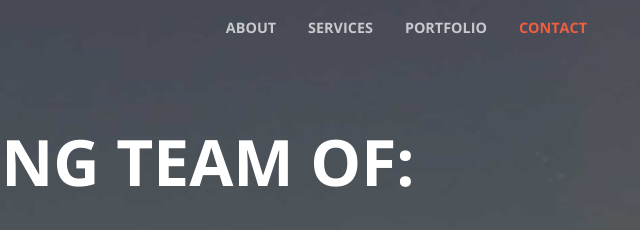
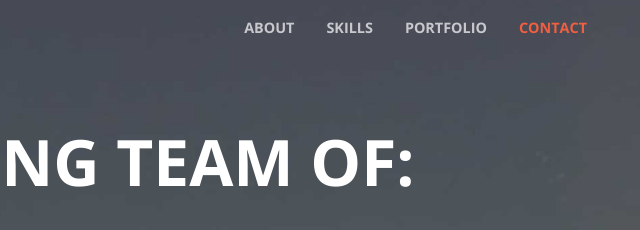
Before and after one commit to justinWaves/totalHealthGenesis, a plain HTML site: page index.html in a window 1280 px wide. Shown: the top 230 px of the page, 592-1232 px from the left. Drawn offline with nearby package versions, Linux system fonts and the light colour scheme.

Commit message:
changed menu item
<333

```diff
--- a/index.html
+++ b/index.html
@@ -41,7 +41,7 @@
               <a class="nav-link js-scroll-trigger" href="#about">About</a>
             </li>
             <li class="nav-item">
-              <a class="nav-link js-scroll-trigger" href="#services">Services</a>
+              <a class="nav-link js-scroll-trigger" href="#services">Skills</a>
             </li>
             <li class="nav-item">
               <a class="nav-link js-scroll-trigger" href="#portfolio">Portfolio</a>
```
